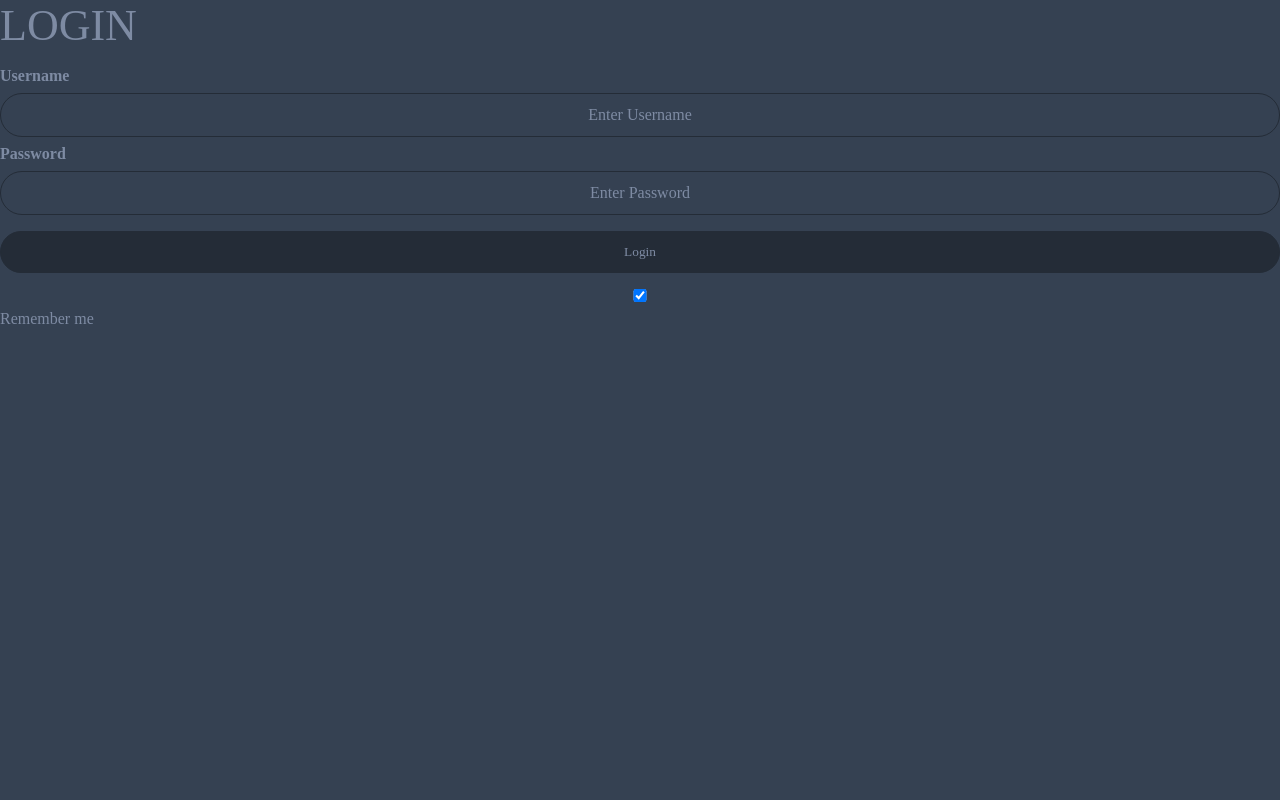
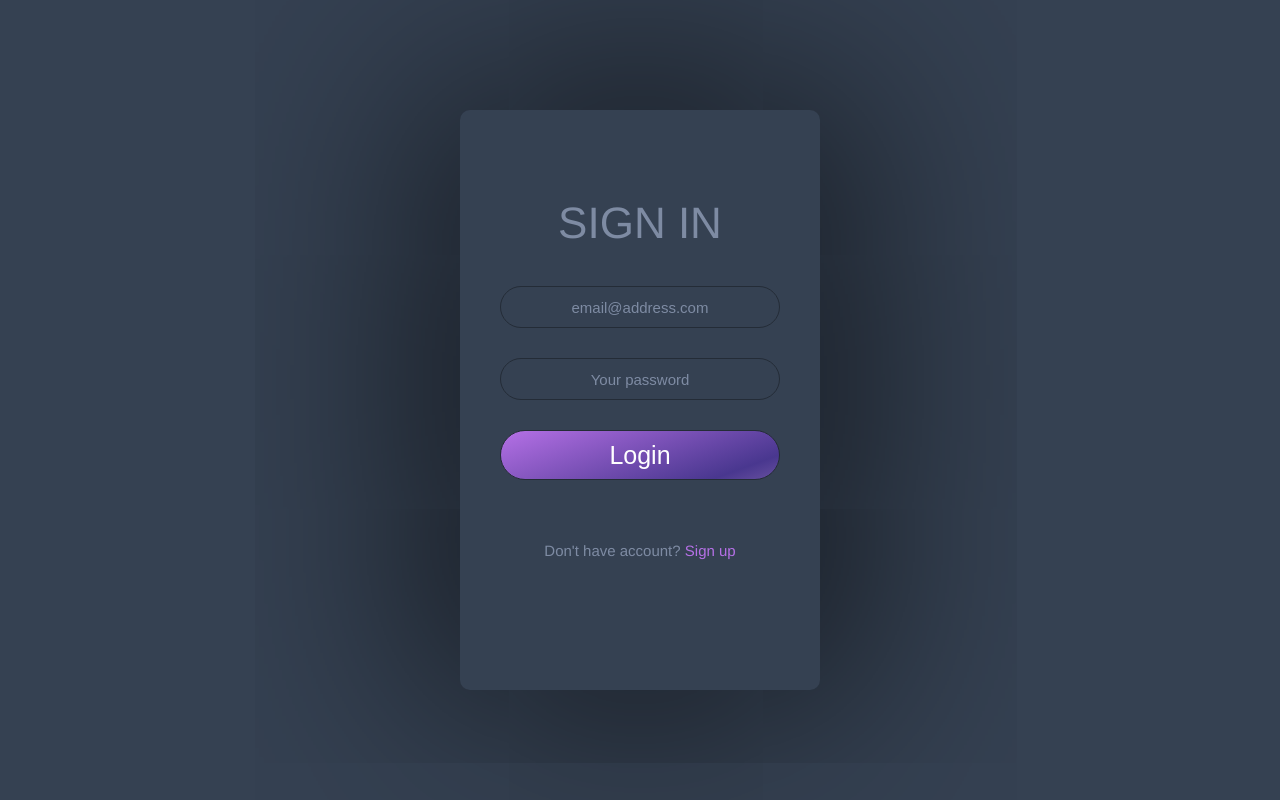
Before and after one commit to cycloniccornet/NodeJs-Authentication-system, a website: page public/login/login.html in a window 1280 px wide. Drawn offline with Linux system fonts and the light colour scheme.

Commit message:
Created a login form and styled it

```diff
--- a/public/login/login.css
+++ b/public/login/login.css
@@ -1,58 +1,92 @@
 * {
+    margin: 0;
+    padding: 0;
+    text-decoration: none;
     box-sizing: border-box;
-    font-family: Bahnschrift;
-}
-
-html {
-    height: 100%;
 }
 
 body {
-    background-color: #354152;
-    color: #7e8ba3;
-    margin: 0;
-    min-height: 100%;
+    min-height: 100vh;
+    background: #354152;
+    font: 300 1rem / 1.5 Helvetica Neue, sans-serif; /* Font weight, font size, line height, font, fallback font */
 }
 
-input {
-    font: inherit;
-    border: 1px solid #242c37;
-    border-radius: 999px;
-    background-color: transparent;
-    text-align: center;
-    background-size: 1.5rem;
-    background-position: 1rem 50%;
-    width: 100%;
-    padding: 12px 20px;
-    margin: 8px 0;
-    display: inline-block;
-    box-sizing: border-box;
+.login-form {
+    box-shadow: 0 0 250px #000;
+    width: 360px;
+    background: #354152;
+    height: 580px;
+    padding: 80px 40px;
+    border-radius: 10px;
+    position: absolute;
+    left: 50%;
+    top: 50%;
+    transform: translate(-50%, -50%);
 }
 
-input::placeholder {
-      color: #7e8ba3;
-}
-
-button {
-    background-color: #242c37;
-    border: 1px solid #242c37;
-    border-radius: 999px;
-    color: #7e8ba3;
-    margin: 8px 0;
-    cursor: pointer;
-    width: 100%;
-    padding: 12px 20px;
-    display: inline-block;
-    box-sizing: border-box;
-}
-
-h2 {
+.login-form h1 {
+    text-align: center;
     font-size: 2.75rem;
     font-weight: 100;
     margin: 0 0 1rem;
     text-transform: uppercase;
+    color: #7e8ba3;
 }
 
-a {
+.form-input-container {
+    background-color: transparent;
+    border: 1px solid #242c37;
+    border-radius: 999px;
+    position: relative;
+    margin: 30px 0;
+    text-align: center;
+}
+
+.form-input-container input {
+    font-size: 15px;
+    color: #ffffff;
+    border: none;
+    border-radius: 999px;
+    width: 100%;
+    outline: none;
+    background: none;
+    padding: 0 5px;
+    height: 40px;
+    text-align: center;
+}
+
+.form-input-container input::placeholder {
     color: #7e8ba3;
 }
+
+.form-input-container input:focus::placeholder {
+    color: transparent;
+}
+
+.form-submit-button {
+    display: block;
+    width: 100%;
+    height: 50px;
+    border: 1px solid #242c37;
+    border-radius: 999px;
+    background: linear-gradient(160deg, #b570e6, #49378f, #e6b8e3);
+    background-size: 200%;
+    font-size: 25px;
+    color: #ffffff;
+    transition: .5s;
+}
+
+.form-submit-button:hover {
+    background-position: right;
+}
+
+.bottom-text {
+    color: #7e8ba3;
+    margin-top: 60px;
+    text-align: center;
+    font-size: 15px;
+}
+
+.bottom-text a {
+    color: #b570e6;
+}
--- a/public/login/login.html
+++ b/public/login/login.html
@@ -7,20 +7,23 @@
 </head>
 <body>
 
+    <form action="" class="login-form">
+        <h1>Sign in</h1>
 
-<div class="login-container">
-    <h2>Login</h2>
-    <label><b>Username</b></label>
-    <input type="text" placeholder="Enter Username" name="uname" required>
+        <div class="form-input-container">
+            <input type="email" placeholder="email@address.com">
+        </div>
 
-    <label><b>Password</b></label>
-    <input type="password" placeholder="Enter Password" name="psw" required>
+        <div class="form-input-container">
+            <input type="password" placeholder="Your password">
+        </div>
 
-    <button type="submit">Login</button>
-    <label>
-        <input type="checkbox" checked="checked" name="remember"> Remember me
-    </label>
-</div>
+        <input type="submit" class="form-submit-button" value="Login">
+
+        <div class="bottom-text">
+            <p>Don't have account? <a href="#">Sign up</a></p>
+        </div>
+    </form>
 
 </body>
 </html>
```
